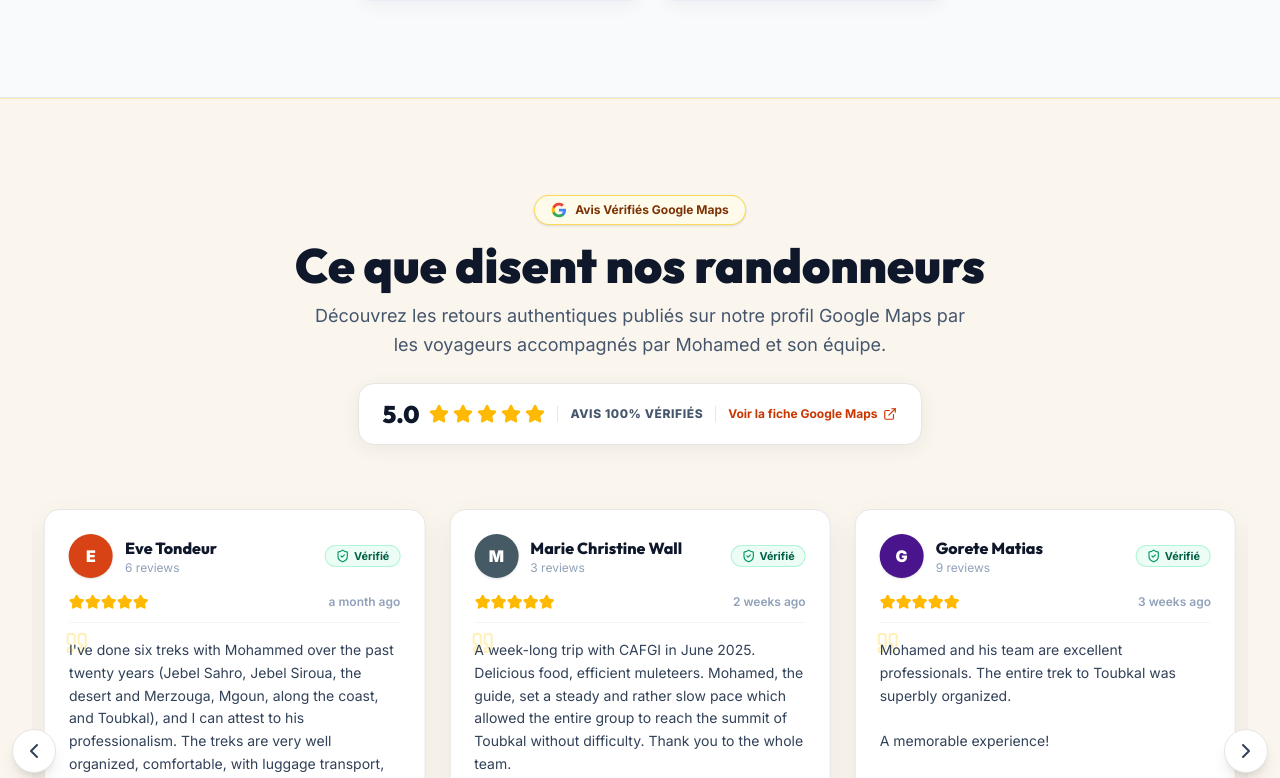
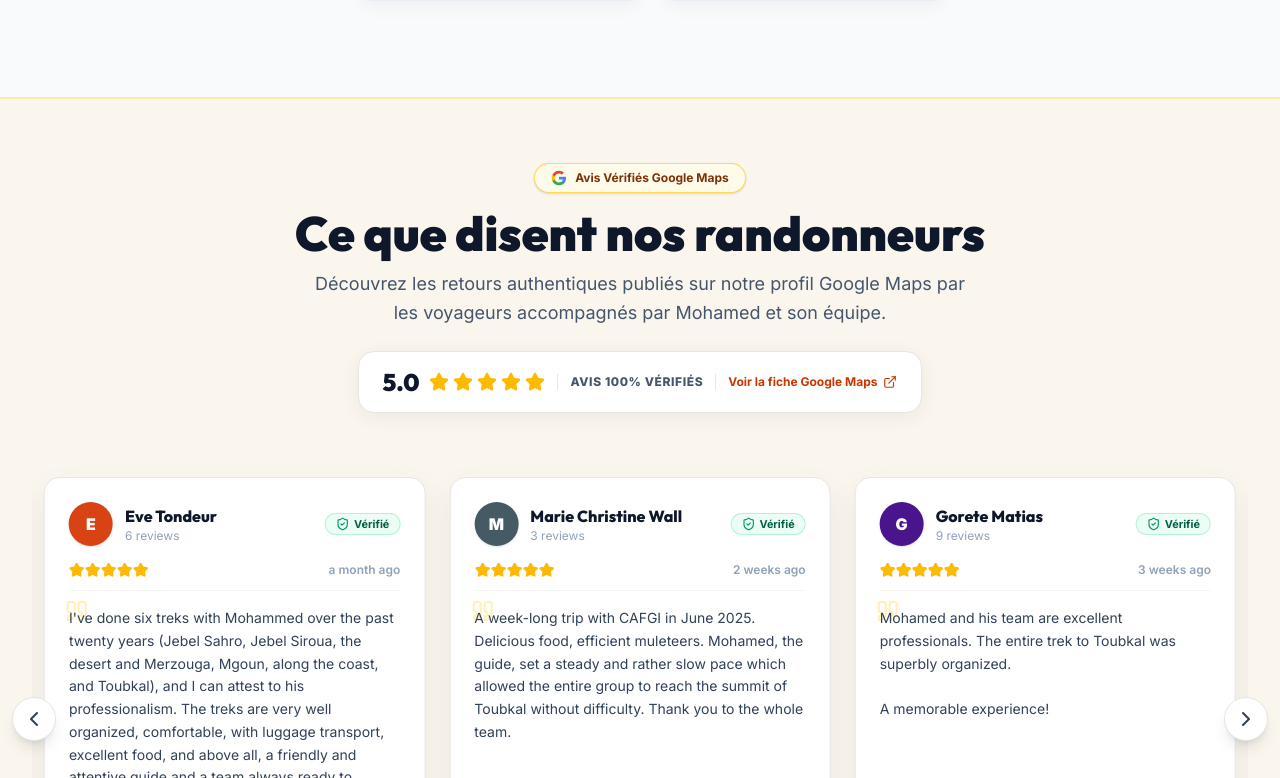
Before and after one commit to MarocTreks/maroctreks-com, a Next.js app: page / in a window 1280 px wide. Shown: the part 3602-4380 px from the top of the page. Built offline with nearby package versions, Linux system fonts and the light colour scheme.

Commit message:
Adjust homepage reviews spacing

```diff
--- a/src/components/GoogleReviewsSection.tsx
+++ b/src/components/GoogleReviewsSection.tsx
@@ -110,7 +110,7 @@ export default function GoogleReviewsSection() {
   };
 
   return (
-    <section className="border-y border-amber-200/60 bg-[#faf6ee] py-16 sm:py-24 overflow-hidden">
+    <section className="overflow-hidden border-y border-amber-200/60 bg-[#faf6ee] pb-16 pt-10 sm:pb-24 sm:pt-16">
       <div className="mx-auto max-w-7xl px-4 sm:px-6 lg:px-8">
         {/* Section Header */}
         <div className="flex flex-col items-center text-center">
```
